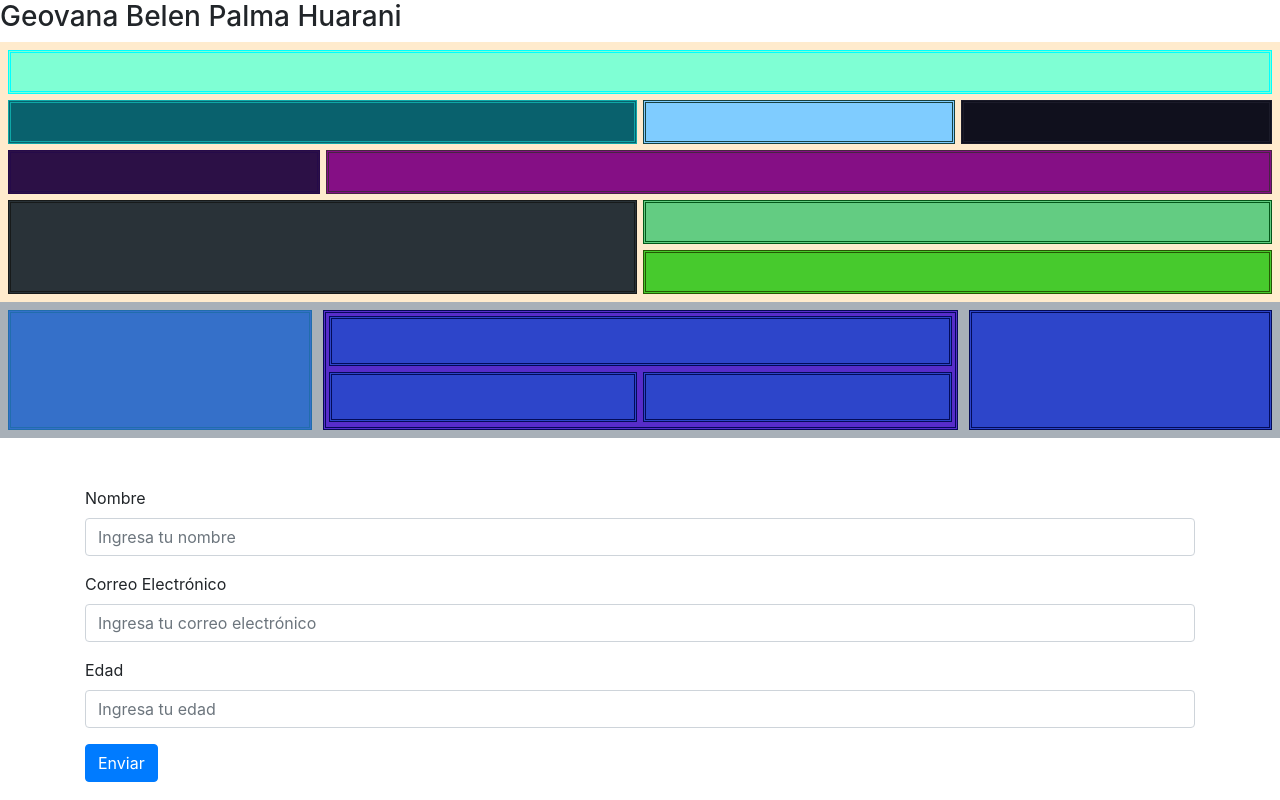
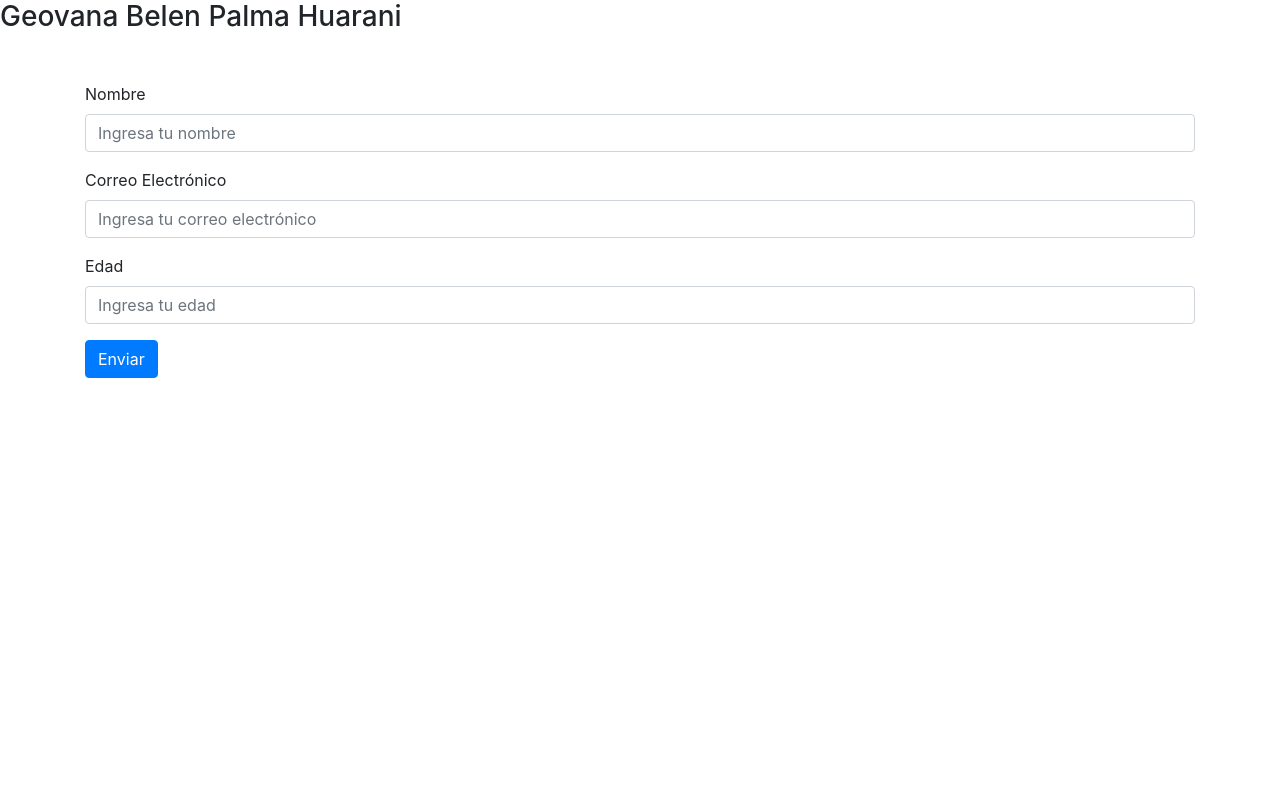
Before and after one commit to geovana35h/Tarea3, a plain HTML site: page index.html in a window 1280 px wide. Drawn offline with nearby package versions, Linux system fonts and the light colour scheme.

Commit message:
Update estilo4.css
Signed-off-by: geovana35h <146368592+geovana35h@users.noreply.github.com>

```diff
--- a/estilo4.css
+++ b/estilo4.css
@@ -1,144 +1 @@
-.padre
-{
-    background-color: blanchedalmond;
-    padding: 5px;
-    display: grid;
-    grid-template-columns: 25% 25% 25% 25%;
-    grid-template-rows: 50px 50px 50px 50px 50px;
-    justify-content: space-between;
-}
-.hijo1{
-    background-color: aquamarine;
-    margin: 3px;
-    border-style:double;
-    border-color: aqua;
-    font-size:40px;
-    grid-column: 1/5;
-}
-.hijo2{
-    background-color: rgb(9, 97, 109);
-    margin: 3px;
-    border-style: double;
-    border-color: rgb(15, 167, 167);
-    font-size:40px;
-    grid-column: 1/3;
-}
-.hijo3{
-    background-color: rgb(127, 204, 255);
-    margin: 3px;
-    border-style: double;
-    border-color: rgb(23, 65, 65);
-    font-size:40px;
-    grid-column: 3/4;
-}
-.hijo4{
-    background-color: rgb(16, 16, 29);
-    margin: 3px;
-    border-style: double;
-    border-color: rgb(27, 27, 41);
-    font-size:40px;
-    grid-column: 4/5;
-}
-.hijo5{
-    background-color: rgb(44, 16, 70);
-    margin: 3px;
-    border-style: double;
-    border-color: rgb(37, 10, 73);
-    font-size:40px;
-    grid-column: 1/2;
-}
-.hijo6{
-    background-color: rgb(133, 15, 133);
-    margin: 3px;
-    border-style: double;
-    border-color: rgb(71, 37, 66);
-    font-size:40px;
-    grid-column: 2/5;
-}
-.hijo7{
-    background-color: rgb(41, 50, 56);
-    margin: 3px;
-    border-style: double;
-    border-color: rgb(23, 26, 26);
-    font-size:40px;
-    grid-column: 1/3;
-    grid-row: 4/6;
-}
-.hijo8{
-    background-color: rgb(99, 204, 130);
-    margin: 3px;
-    border-style: double;
-    border-color: rgb(3, 88, 25);
-    font-size:40px;
-    grid-column: 3/5;
-    grid-row: 4/5;
-}
-.hijo9{
-    background-color: rgb(71, 202, 45);
-    margin: 3px;
-    border-style: double;
-    border-color: rgb(37, 88, 3);
-    font-size:40px;
-    grid-column: 3/5;
-    grid-row: 5/6;
-}
-.main{
-    background-color: rgb(168, 176, 184);
-    padding: 5px;
-    display: flex;
-    justify-content: center;
-    flex-wrap: wrap;
-    gap: 5px;
-    width: auto;
-    height: auto;
-}
-.caja1{
-    background-color: rgb(53, 112, 201);
-    margin: 3px;
-    flex-grow: 1;
-    border-style: double;
-    border-color: rgb(33, 109, 172);
-}
-.caja2{
-    background-color: rgb(87, 45, 202);
-    margin: 3px;
-    border-style: double;
-    width: 50%;
-    height: 120px;
-    border-color: rgb(3, 9, 88);
-    display: flex;
-    flex-direction: column;
-}
-.caja3{
-    background-color: rgb(45, 69, 202);
-    margin: 3px;
-    flex-grow: 1;
-    border-style: double;
-    border-color: rgb(3, 11, 88);
-}
-.sup{
-    background-color: rgb(45, 69, 202);
-    margin: 3px;
-    border-style: double;
-    height: 50px;
-    border-color: rgb(3, 11, 88);
-}
-.abajo{
-    display: flex;
-}
-.abajo1{
-    background-color: rgb(45, 69, 202);
-    margin: 3px;
-    height: 50px;
-    width: 50%;
-    border-style: double;
-    border-color: rgb(3, 11, 88);
-}
-.abajo2{
-    background-color: rgb(45, 69, 202);
-    margin: 3px;
-    height: 50px;
-    width: 50%;
-    border-style: double;
-    border-color: rgb(3, 11, 88);
-}
+·es
```
